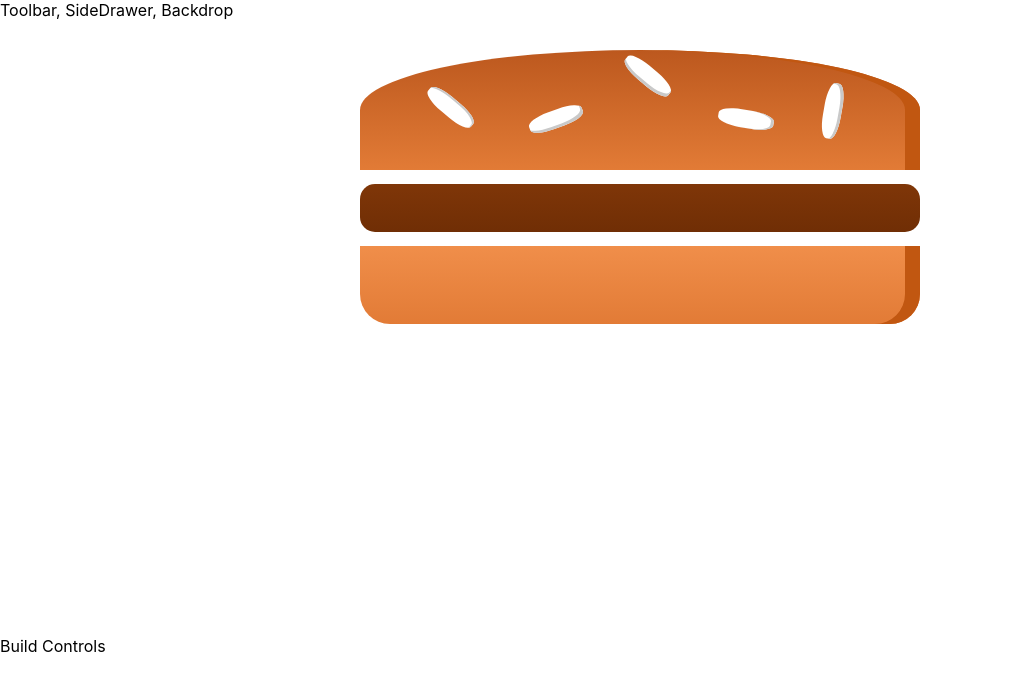
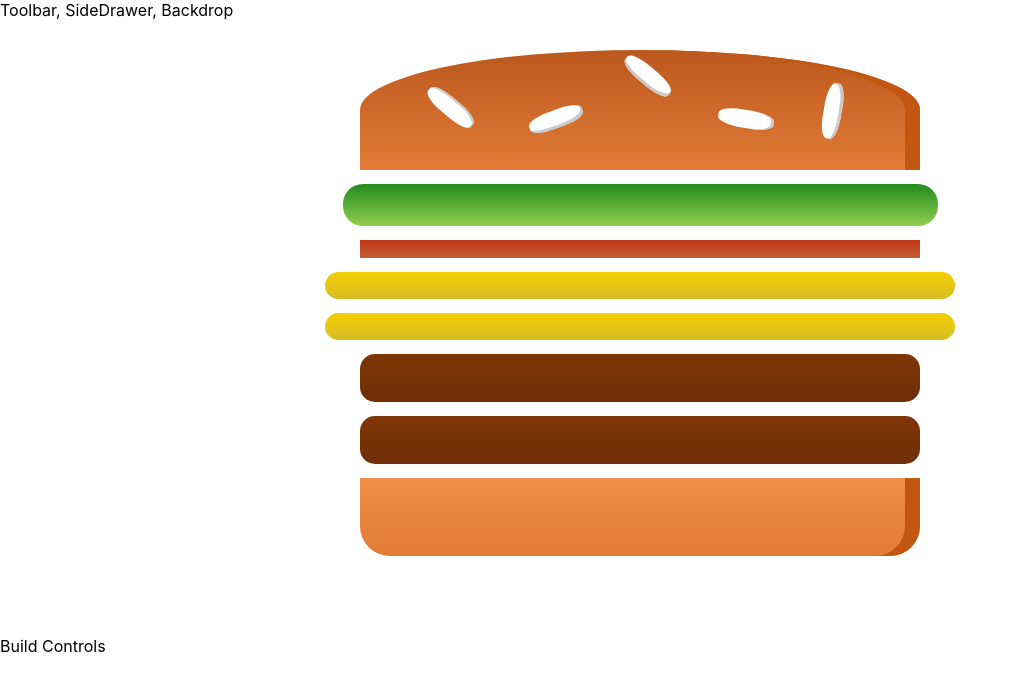
Before and after one commit to MatiasComercio/react-burger-builder, a React (Create React App) app: page / in a window 1280 px wide. Shown: the top 690 px of the page, without its empty margins (0-1017 px from the left). Built offline with nearby package versions, Linux system fonts and the light colour scheme.

Commit message:
Add static ingredients from Burger Builder

```diff
--- a/src/components/Burger/Burger.js
+++ b/src/components/Burger/Burger.js
@@ -3,10 +3,22 @@ import classes from './Burger.module.css';
 import BurgerIngredient from "./BurgerIngredient/BurgerIngredient";
 
 const burger = props => {
+  const ingredients = props.ingredients;
+
+  const ingredientComponents = Object.keys(ingredients).map(ingredient => {
+    const ingredientCount = ingredients[ingredient];
+
+    const ingredientComponents = [...Array(ingredientCount)].map((_, i) => {
+      return <BurgerIngredient key={ingredient + i} type={ingredient} />
+    });
+
+    return ingredientComponents;
+  });
+
   return (
     <div className={classes.Burger}>
       <BurgerIngredient type="bread-top" />
-      <BurgerIngredient type="meat" />
+      {ingredientComponents}
       <BurgerIngredient type="bread-bottom" />
     </div>
   );
--- a/src/containers/BurgerBuilder/BurgerBuilder.js
+++ b/src/containers/BurgerBuilder/BurgerBuilder.js
@@ -4,10 +4,19 @@ import Aux from '../../hoc/Aux';
 import Burger from '../../components/Burger/Burger';
 
 class BurgerBuilder extends Component {
+  state = {
+    ingredients: {
+      salad: 1,
+      bacon: 1,
+      cheese: 2,
+      meat: 2
+    }
+  };
+
   render() {
     return (
       <Aux>
-        <Burger />
+        <Burger ingredients={this.state.ingredients}/>
         <div>Build Controls</div>
       </Aux>
     );
```
